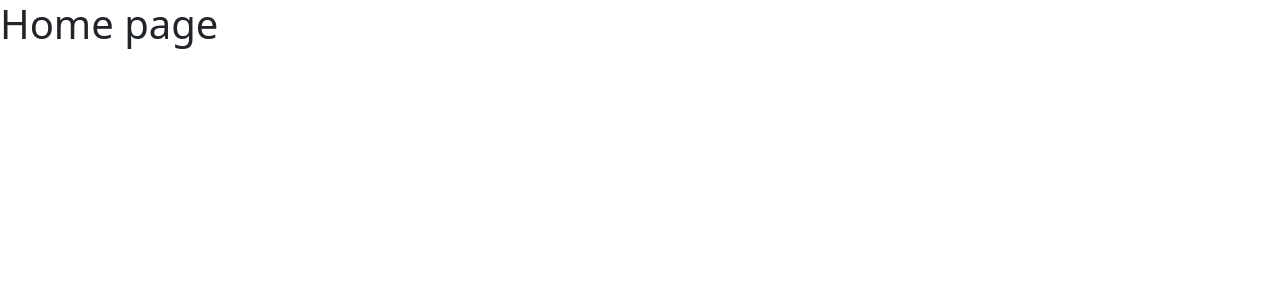
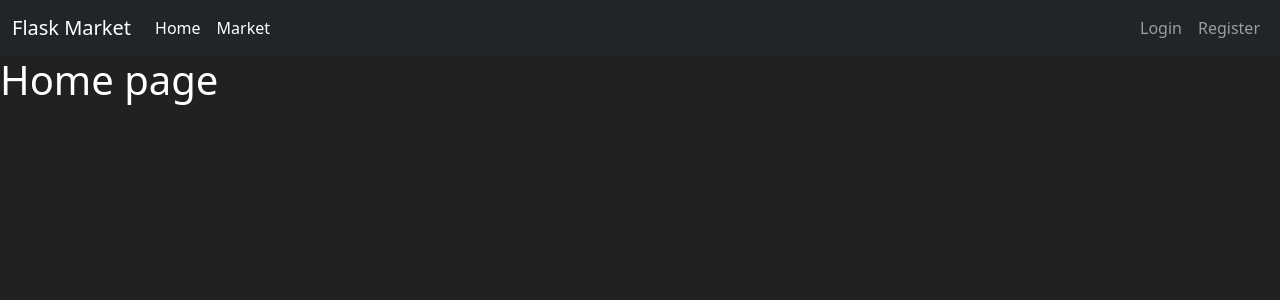
Before and after one commit to chrisfid/flask-phone-market, a Flask app: page / in a window 1280 px wide. Shown: the top 300 px of the page. Run offline with Flask 2, Linux system fonts and the light colour scheme.

Commit message:
added a navbar

```diff
--- a/templates/home.html
+++ b/templates/home.html
@@ -13,9 +13,55 @@
       crossorigin="anonymous"
     />
 
-    <title>Flask Market</title>
+    <title>Home Page</title>
   </head>
   <body>
+    <nav class="navbar navbar-expand-lg navbar-dark bg-dark">
+      <div class="container-fluid">
+        <a class="navbar-brand" href="#">Flask Market</a>
+        <button
+          class="navbar-toggler"
+          type="button"
+          data-bs-toggle="collapse"
+          data-bs-target="#navbarSupportedContent"
+          aria-controls="navbarSupportedContent"
+          aria-expanded="false"
+          aria-label="Toggle navigation"
+        >
+          <span class="navbar-toggler-icon"></span>
+        </button>
+        <div class="collapse navbar-collapse" id="navbarSupportedContent">
+          <ul class="navbar-nav me-auto mb-2 mb-lg-0">
+            <li class="nav-item">
+              <a class="nav-link active" aria-current="page" href="#">Home</a>
+            </li>
+            <li class="nav-item">
+              <a class="nav-link active" aria-current="page" href="#">Market</a>
+            </li>
+          </ul>
+          <ul class="navbar-nav mb-2 mb-lg-0">
+            <li class="nav-item">
+              <a class="nav-link" aria-current="login" href="#">Login</a>
+            </li>
+            <li class="nav-item">
+              <a class="nav-link" aria-current="register" href="#">Register</a>
+            </li>
+          </ul>
+          <!-- <form class="d-flex">
+            <input
+              class="form-control me-2"
+              type="search"
+              placeholder="Search"
+              aria-label="Search"
+            />
+            <button class="btn btn-outline-success" type="submit">
+              Search
+            </button>
+          </form> -->
+        </div>
+      </div>
+    </nav>
+
     <h1>Home page</h1>
 
     <!-- Optional JavaScript; choose one of the two! -->
@@ -33,4 +79,10 @@
     <script src="https://cdn.jsdelivr.net/npm/bootstrap@5.0.0-beta3/dist/js/bootstrap.min.js" integrity="sha384-j0CNLUeiqtyaRmlzUHCPZ+Gy5fQu0dQ6eZ/xAww941Ai1SxSY+0EQqNXNE6DZiVc" crossorigin="anonymous"></script>
     -->
   </body>
+  <style>
+    body {
+      background-color: #212121;
+      color: white;
+    }
+  </style>
 </html>
```
